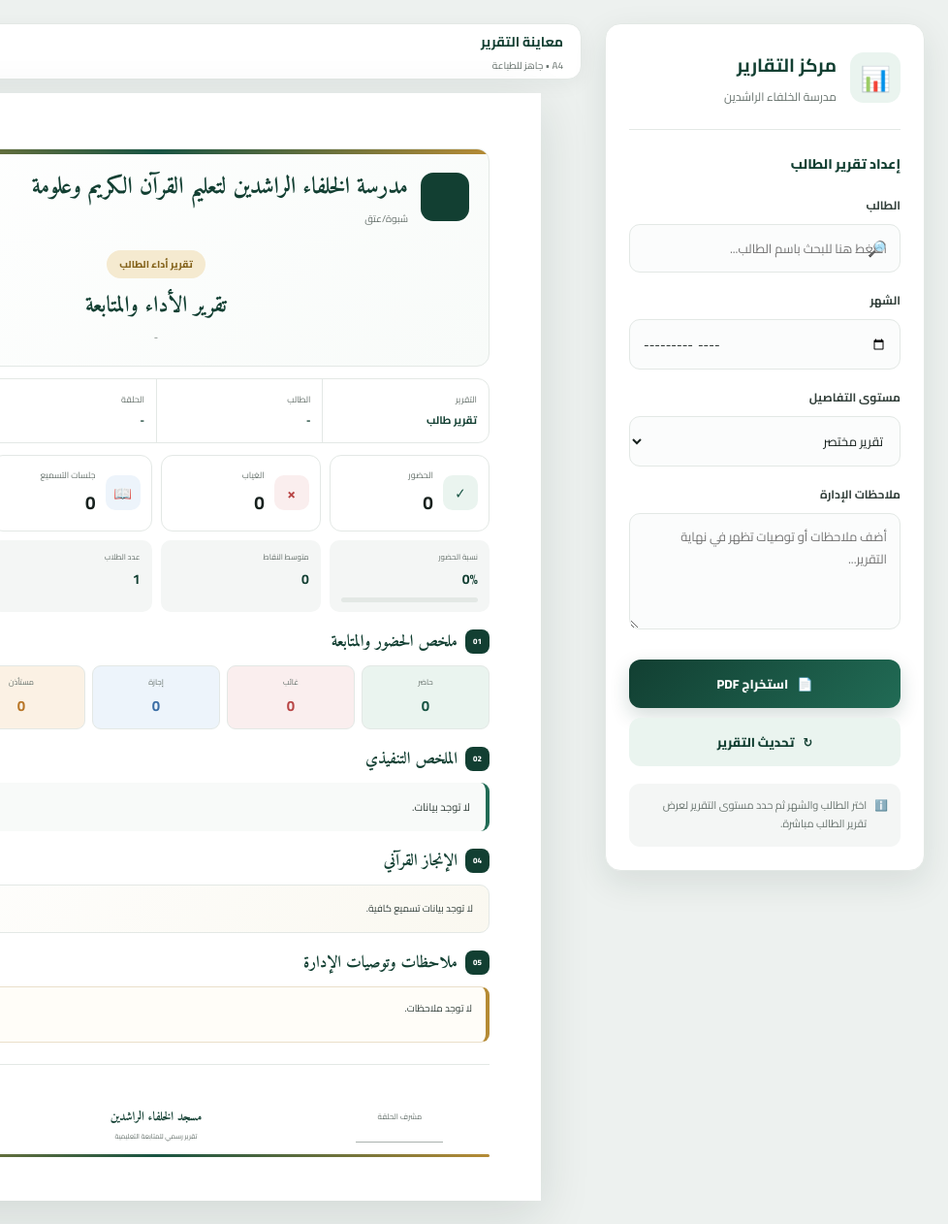
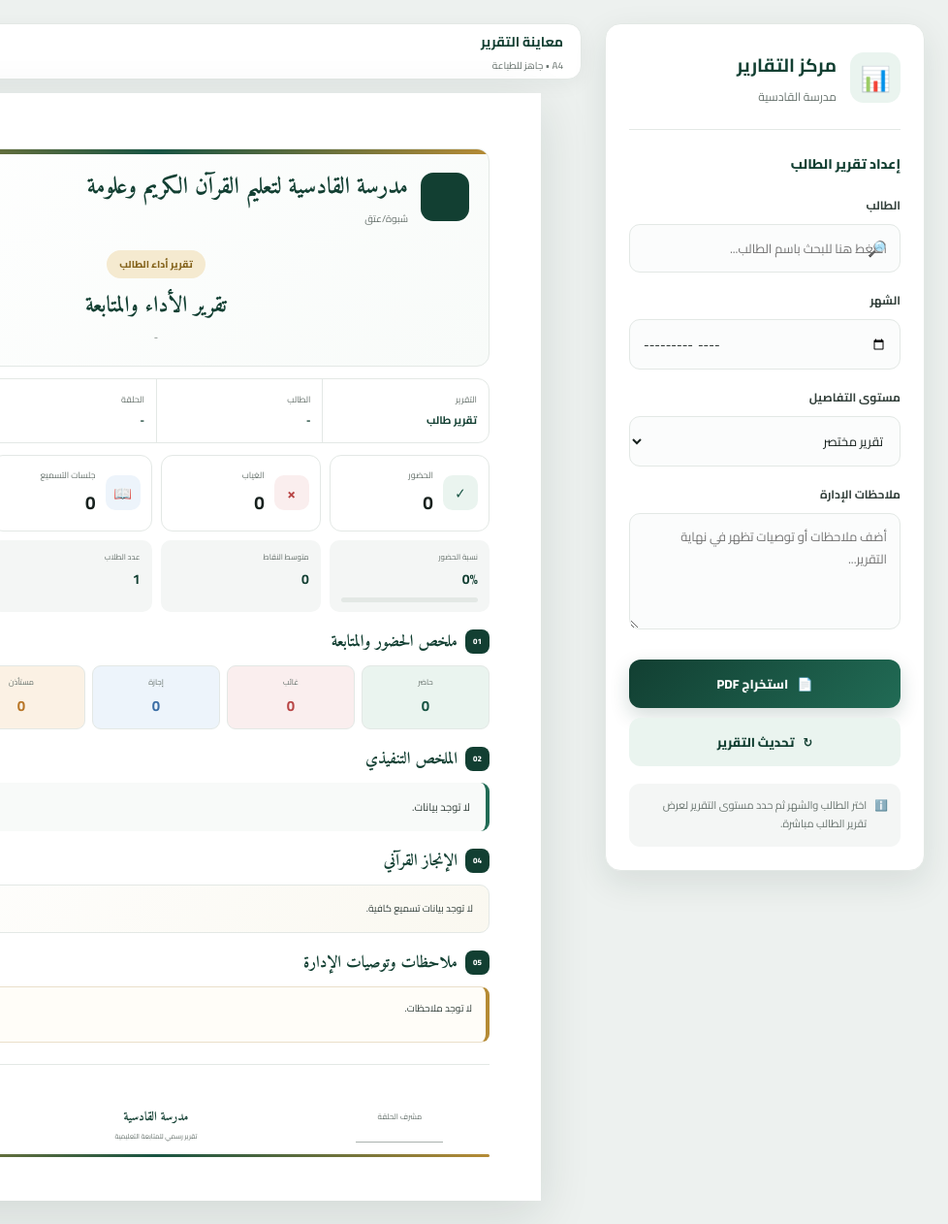
Before and after one commit to magedgasem55558-creator/mosq2, a plain HTML site: page sections/reports/reports.html in a window 1280 px wide. Shown: the full height of the page at 97% size, 302-1280 px from the left. Drawn offline with Linux system fonts and the light colour scheme; no server answers.

Commit message:
Update reports.html

```diff
--- a/sections/reports/reports.html
+++ b/sections/reports/reports.html
@@ -10,7 +10,7 @@
         content="width=device-width, initial-scale=1.0, maximum-scale=1.0, user-scalable=no"
     >
 
-    <title>تقارير الطلاب | مسجد الخلفاء الراشدين</title>
+    <title>تقارير الطلاب | مدرسة القادسية</title>
 
     <link
         href="https://fonts.googleapis.com/css2?family=Amiri:wght@400;700&family=Cairo:wght@400;500;600;700;800&display=swap"
@@ -50,7 +50,7 @@
                 </h1>
 
                 <p>
-                    مدرسة الخلفاء الراشدين
+                    مدرسة القادسية
                 </p>
 
             </div>
@@ -298,7 +298,7 @@
         <div>
 
             <h1>
-                  مدرسة الخلفاء الراشدين لتعليم  القرآن الكريم وعلومة
+                  مدرسة القادسية لتعليم  القرآن الكريم وعلومة
             </h1>
 
             <p>
@@ -846,7 +846,7 @@
                 <div class="footer-center">
 
                     <strong>
-                        مسجد الخلفاء الراشدين
+                        مدرسة القادسية
                     </strong>
 
                     <span>
```
